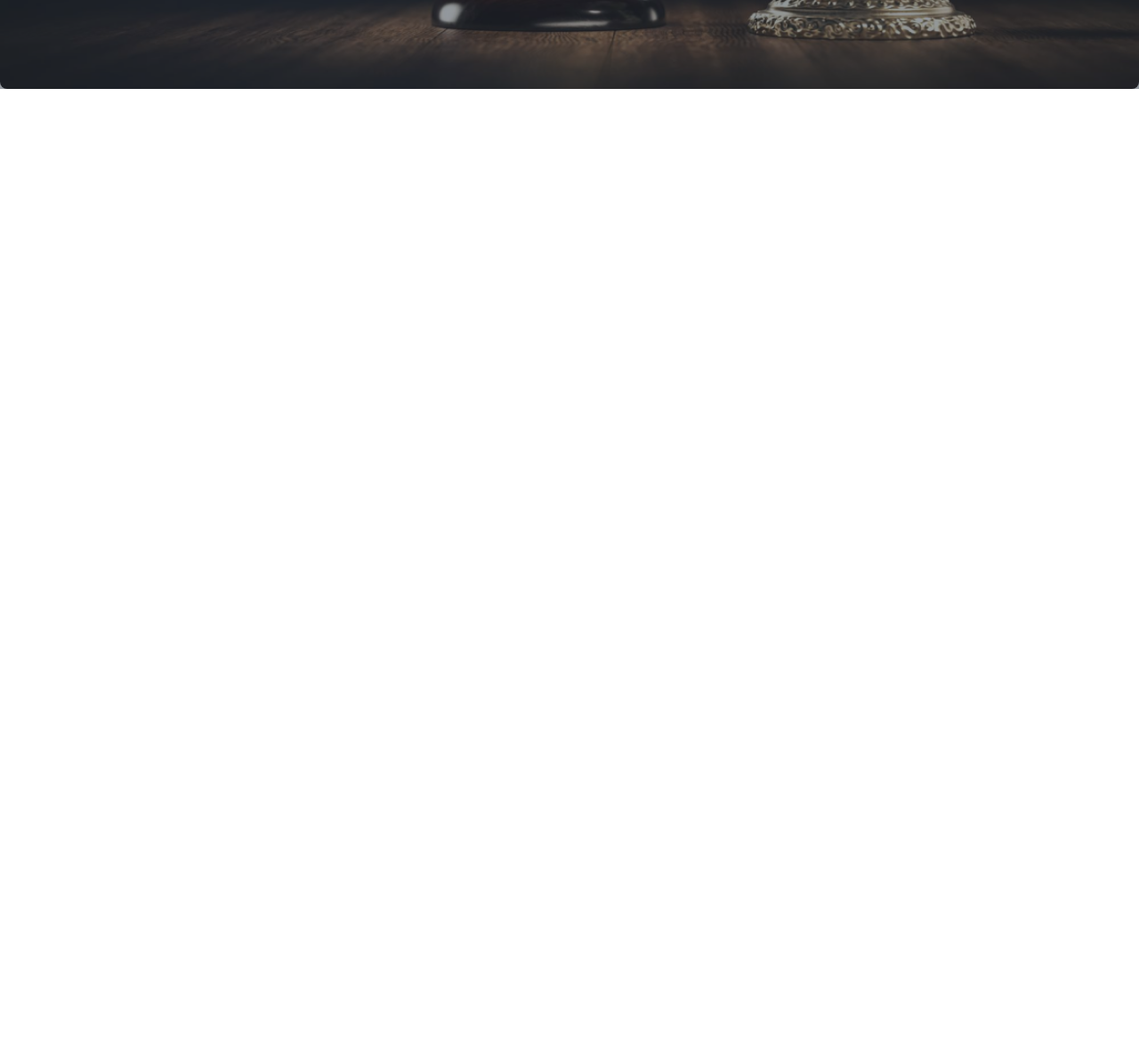
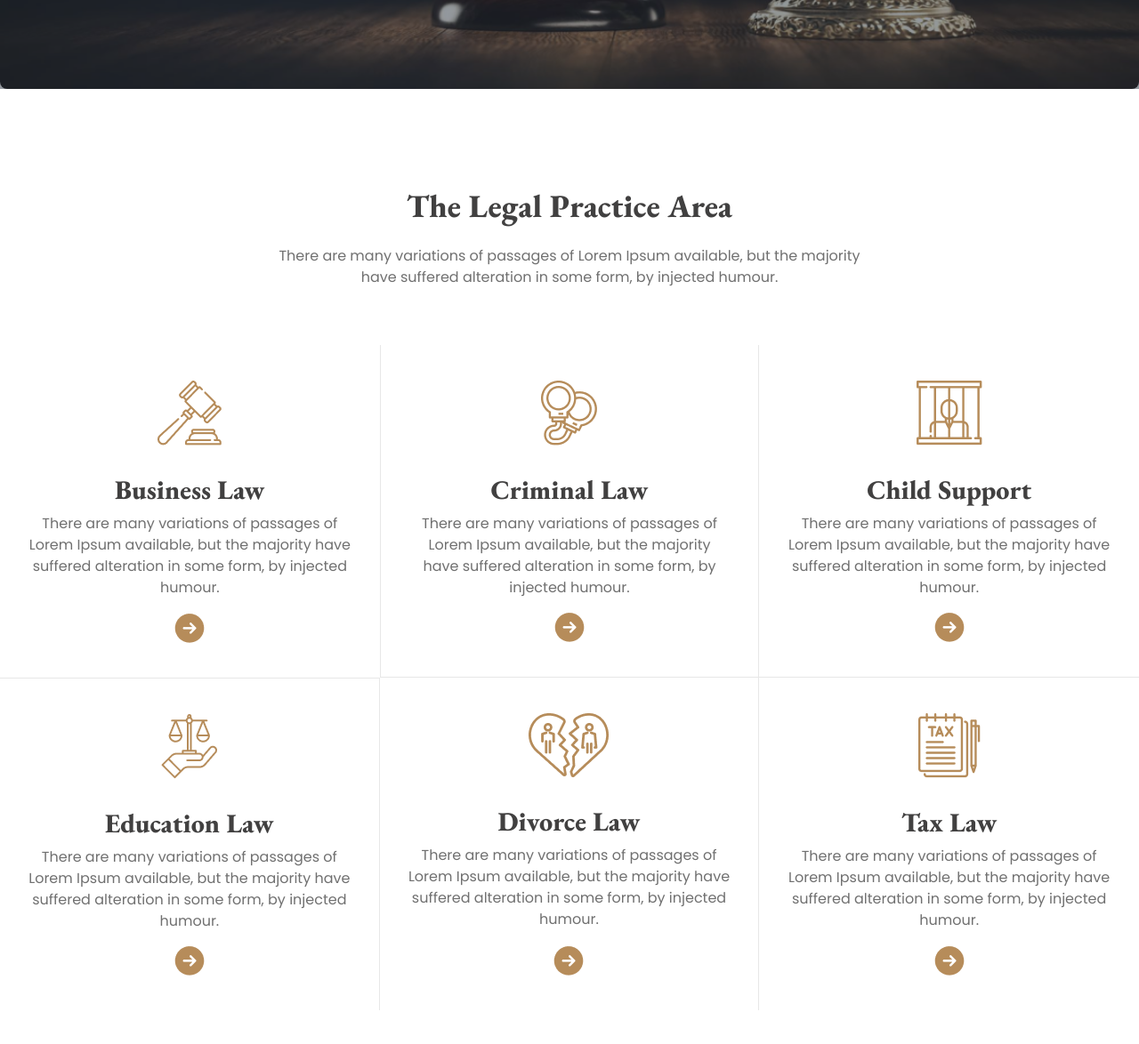
Before and after one commit to jobaer6768/legal-solution-daisy-ui, a plain HTML site: page index.html in a window 1280 px wide. Shown: the part 566-1740 px from the top of the page at 89% size. Before the commit the page ends 800 px from the top, so only its background shows below. Drawn offline with nearby package versions, Linux system fonts and the light colour scheme.

Commit message:
completed legal practice section

```diff
--- a/index.html
+++ b/index.html
@@ -148,5 +148,132 @@
 
   </header>
 
+  <main class="container mx-auto">
+
+    <!-- Legal Practice section -->
+    <section class="my-28">
+
+      <!-- header -->
+      <div class="text-center space-y-6 mb-16 max-w-2xl mx-auto">
+        <h2 class="font-eb-garamond text-dark-02 text-4xl font-extrabold">The Legal Practice Area</h2>
+        <p class="text-dark-03 font-poppins">There are many variations of passages of Lorem Ipsum available, but the majority have suffered alteration in some form, by injected humour.</p>
+      </div>
+
+      <div class="grid grid-cols-1 md:grid-cols-2 lg:grid-cols-3">
+
+      <!-- card-1 -->
+      <div class="card">
+        <figure class="px-10 pt-10">
+          <img src="./images/business.png" alt="business law" class="" />
+        </figure>
+        <div class="card-body items-center text-center">
+          <h2 class="card-title font-eb-garamond text-dark-02 font-extrabold text-3xl">Business Law</h2>
+          <p class="text-dark-03 font-poppins">
+            There are many variations of passages of Lorem Ipsum available, but the majority have suffered alteration in some form, by injected humour.
+          </p>
+          <div class="card-actions">
+            <button class="btn bg-white border-none text-white">
+              <img src="./images/Frame.png" alt="">
+            </button>
+          </div>
+        </div>
+      </div>
+
+      <!-- card-2 -->
+      <div class="card border border-dark-06 border-t-0 rounded-none">
+        <figure class="px-10 pt-10">
+          <img src="./images/criminal.png" alt="criminal law" class="" />
+        </figure>
+        <div class="card-body items-center text-center">
+          <h2 class="card-title font-eb-garamond text-dark-02 font-extrabold text-3xl">Criminal Law</h2>
+          <p class="text-dark-03 font-poppins">
+            There are many variations of passages of Lorem Ipsum available, but the majority have suffered alteration in some form, by injected humour.
+          </p>
+          <div class="card-actions">
+            <button class="btn bg-white border-none text-white">
+              <img src="./images/Frame.png" alt="">
+            </button>
+          </div>
+        </div>
+      </div>
+
+      <!-- card-3 -->
+      <div class="card border border-dark-06 border-t-0 border-l-0 border-r-0 rounded-none">
+        <figure class="px-10 pt-10">
+          <img src="./images/child.png" alt="child support" class="" />
+        </figure>
+        <div class="card-body items-center text-center">
+          <h2 class="card-title font-eb-garamond text-dark-02 font-extrabold text-3xl">Child Support</h2>
+          <p class="text-dark-03 font-poppins">
+            There are many variations of passages of Lorem Ipsum available, but the majority have suffered alteration in some form, by injected humour.
+          </p>
+          <div class="card-actions">
+            <button class="btn bg-white border-none text-white">
+              <img src="./images/Frame.png" alt="">
+            </button>
+          </div>
+        </div>
+      </div>
+
+      <!-- card-4 -->
+      <div class="card border border-dark-06 border-l-0 border-b-0 rounded-none">
+        <figure class="px-10 pt-10">
+          <img src="./images/education.png" alt="education law" class="" />
+        </figure>
+        <div class="card-body items-center text-center">
+          <h2 class="card-title font-eb-garamond text-dark-02 font-extrabold text-3xl">Education Law</h2>
+          <p class="text-dark-03 font-poppins">
+            There are many variations of passages of Lorem Ipsum available, but the majority have suffered alteration in some form, by injected humour.
+          </p>
+          <div class="card-actions">
+            <button class="btn bg-white border-none text-white">
+              <img src="./images/Frame.png" alt="">
+            </button>
+          </div>
+        </div>
+      </div>
+
+      <!-- card-5 -->
+      <div class="card border border-dark-06 border-t-0 border-l-0 border-b-0 rounded-none">
+        <figure class="px-10 pt-10">
+          <img src="./images/divorce.png" alt="divorce law" class="" />
+        </figure>
+        <div class="card-body items-center text-center">
+          <h2 class="card-title font-eb-garamond text-dark-02 font-extrabold text-3xl">Divorce Law</h2>
+          <p class="text-dark-03 font-poppins">
+            There are many variations of passages of Lorem Ipsum available, but the majority have suffered alteration in some form, by injected humour.
+          </p>
+          <div class="card-actions">
+            <button class="btn bg-white border-none text-white">
+              <img src="./images/Frame.png" alt="">
+            </button>
+          </div>
+        </div>
+      </div>
+
+      <!-- card-6 -->
+      <div class="card">
+        <figure class="px-10 pt-10">
+          <img src="./images/tax.png" alt="tax law" class="" />
+        </figure>
+        <div class="card-body items-center text-center">
+          <h2 class="card-title font-eb-garamond text-dark-02 font-extrabold text-3xl">Tax Law</h2>
+          <p class="text-dark-03 font-poppins">
+            There are many variations of passages of Lorem Ipsum available, but the majority have suffered alteration in some form, by injected humour.
+          </p>
+          <div class="card-actions">
+            <button class="btn bg-white border-none text-white">
+              <img src="./images/Frame.png" alt="">
+            </button>
+          </div>
+        </div>
+      </div>
+
+      </div>
+
+    </section>
+
+  </main>
+
 </body>
 </html>
```
